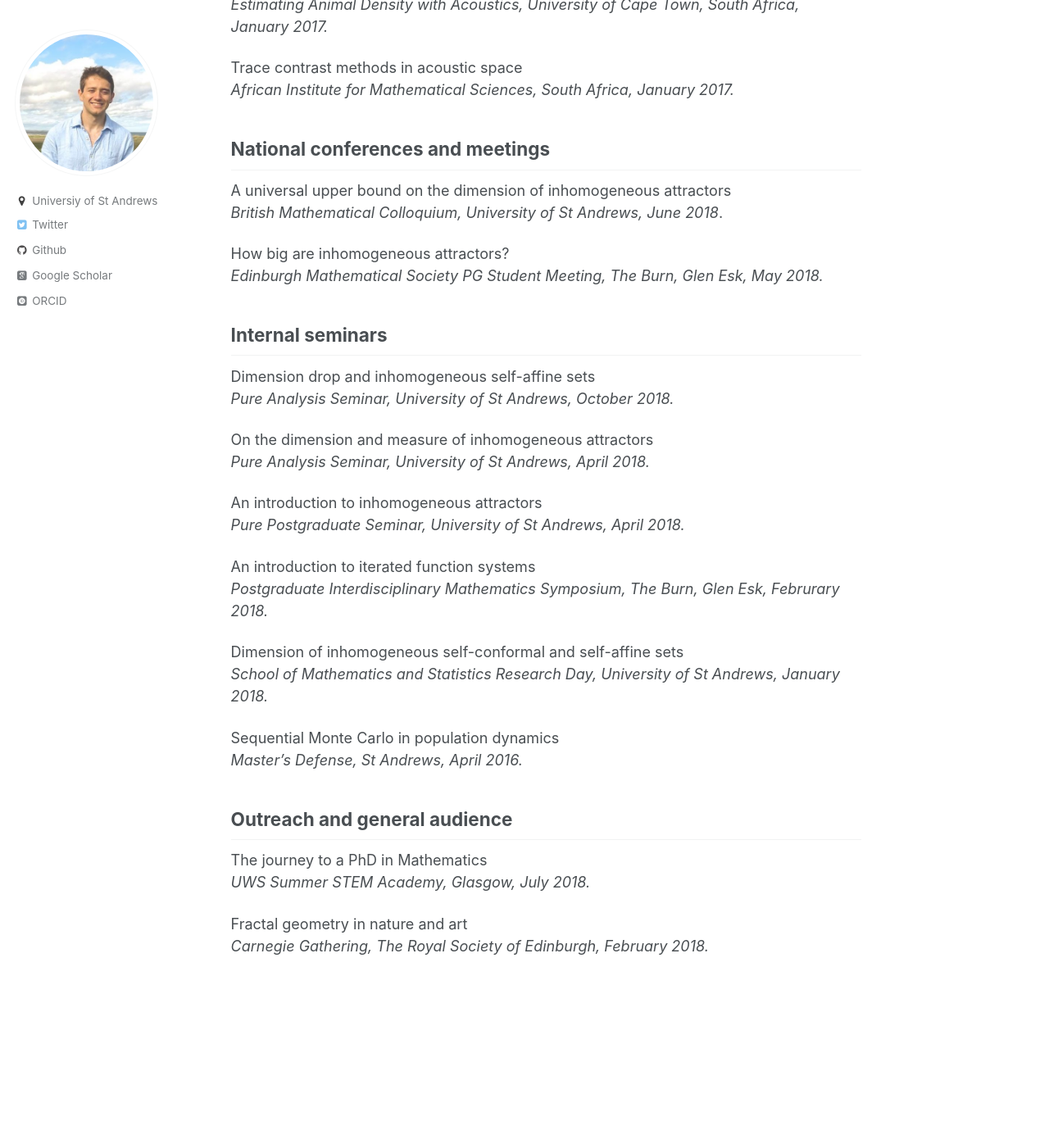
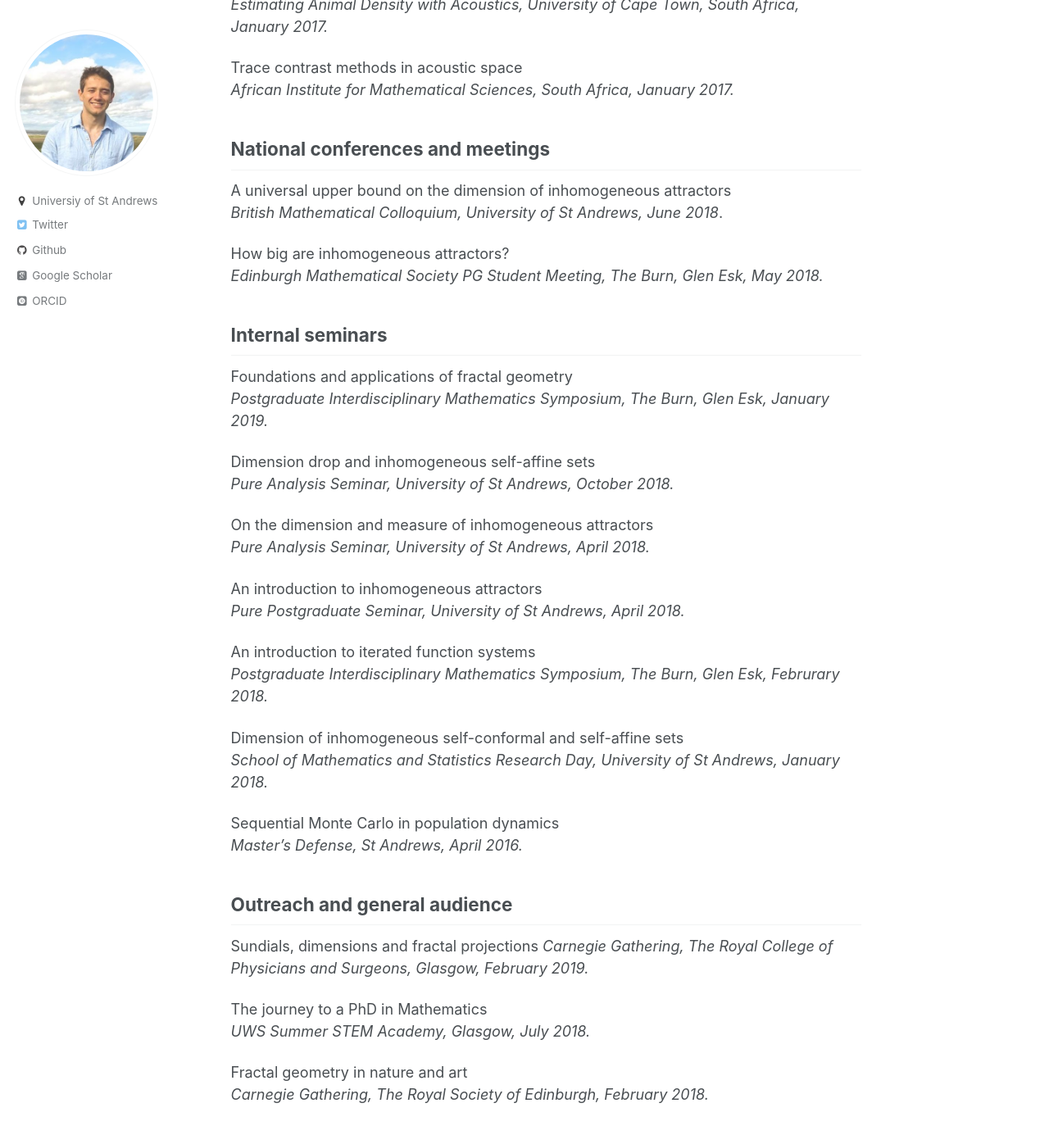
Before and after one commit to veronicakelsey/stuartburrell.github.io, a Jekyll site: the page built from _pages/talks.md, in a window 1280 px wide and 1400 px high, scrolled down 523 px. Shown: the top 1385 px of the window at 82% size. Built offline with Jekyll 4.4.1, drawn with Linux system fonts in a browser that asks for light colours; some web fonts are replaced; before the commit the page ends 1741 px from its top, so only the background shows below that.

Commit message:
Update talks page

```diff
--- a/_pages/talks.md
+++ b/_pages/talks.md
@@ -30,6 +30,9 @@ How big are inhomogeneous attractors?
 *Edinburgh Mathematical Society PG Student Meeting, The Burn, Glen Esk, May 2018.*
 
 ## Internal seminars
+Foundations and applications of fractal geometry
+*Postgraduate Interdisciplinary Mathematics Symposium, The Burn, Glen Esk, January 2019.*
+
 Dimension drop and inhomogeneous self-affine sets
 *Pure Analysis Seminar, University of St Andrews, October 2018.*
 
@@ -49,6 +52,9 @@ Sequential Monte Carlo in population dynamics
 *Master's Defense, St Andrews, April 2016.*
 
 ## Outreach and general audience
+Sundials, dimensions and fractal projections
+*Carnegie Gathering, The Royal College of Physicians and Surgeons, Glasgow, February 2019.*
+
 The journey to a PhD in Mathematics
 *UWS Summer STEM Academy, Glasgow, July 2018.*
 
```
